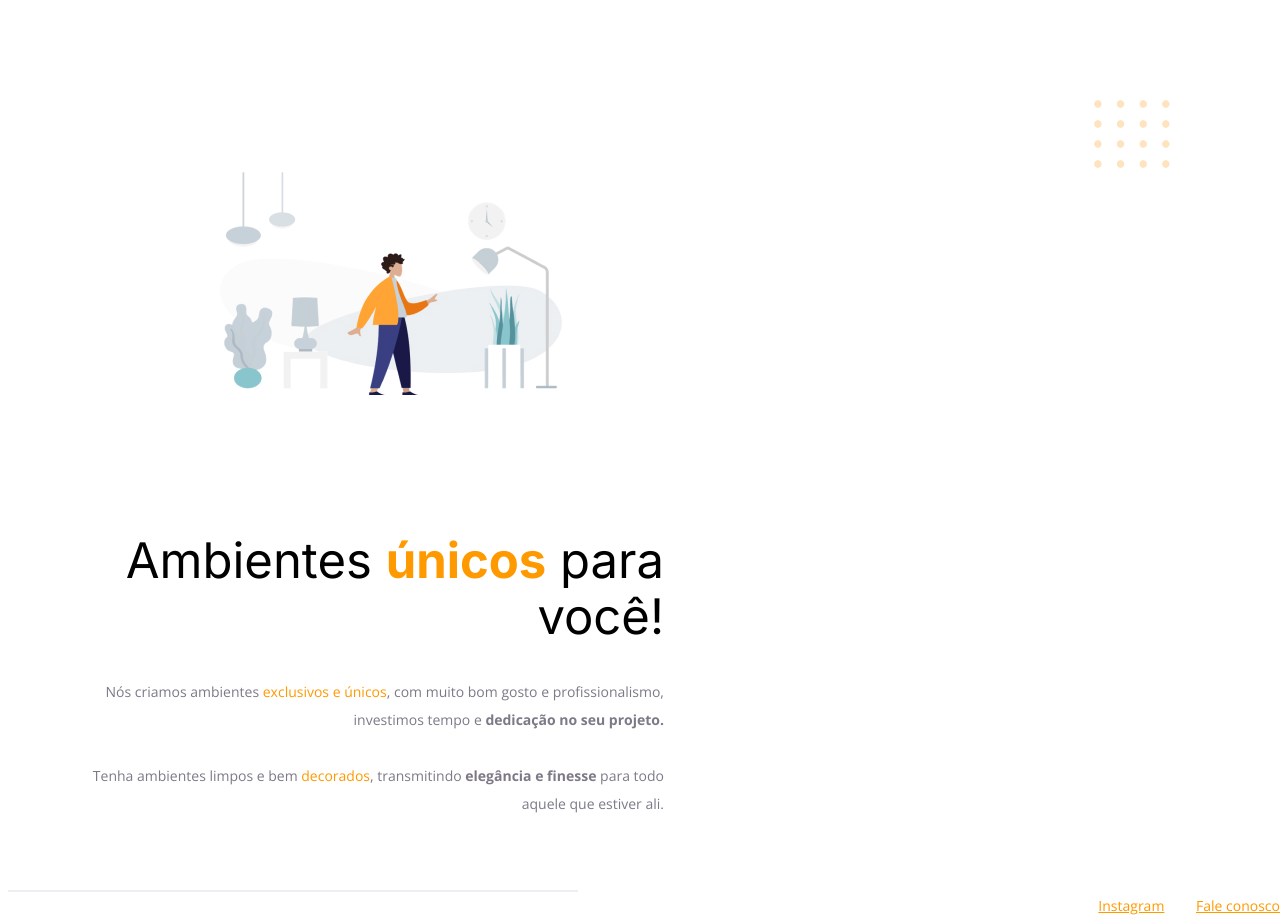
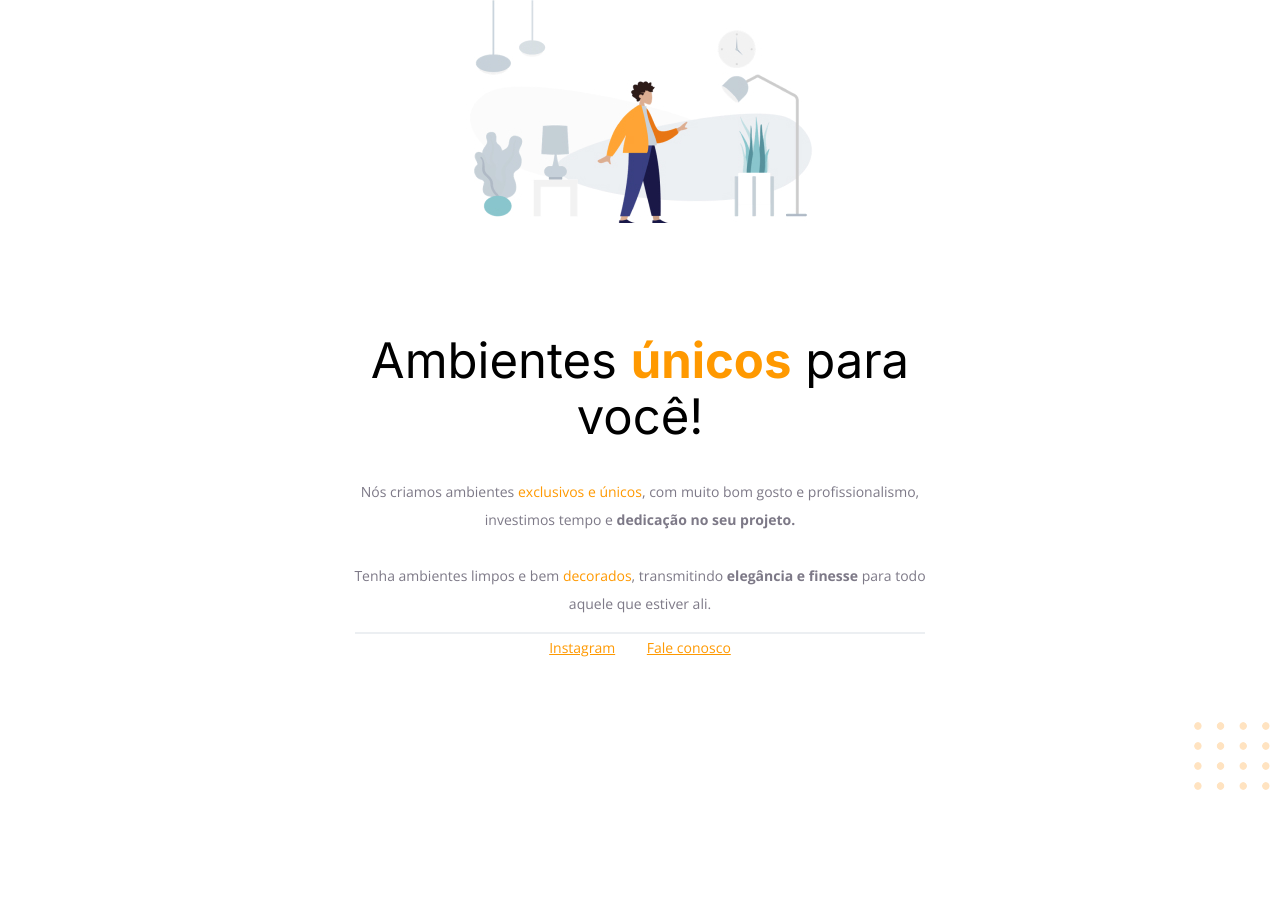
Before and after one commit to felipe-gomes-vicente/moveis-customizados, a plain HTML site: page index.html in a window 1280 px wide. After the commit the page ends 800 px from the top, so only its background shows below. Drawn offline with nearby package versions, Linux system fonts and the light colour scheme.

Commit message:
refatoração da estilização dos elementos

```diff
--- a/style.css
+++ b/style.css
@@ -1,16 +1,16 @@
 body {
   font-family: "Open Sans", sans-serif;
-  text-align: end;
+  text-align: center;
   margin: 0;
 }
 
 #hero {
     width: 592px;
-    margin: 72px;
+    margin: 0 auto;
 }
 
-img {
-    margin: 100px;
+#hero img {
+    margin-bottom: 72px;
 }
 
 h1 {
@@ -22,8 +22,6 @@ h1 {
 
 h1 span {
   font-weight: bold;
-
-  margin-bottom: 32px;
 }
 
 span, a {
@@ -43,14 +41,12 @@ p, #footer {
 .line {
     width: 568px;
     height: 0;
-
-    margin: 0 8px;
-
+    margin: 0 auto;
     border: 1px solid #ECEFF2;
 }
 
 #balls {
     position: fixed;
-    top: 0;
+    bottom: 0;
     right: 0;
 }
```
